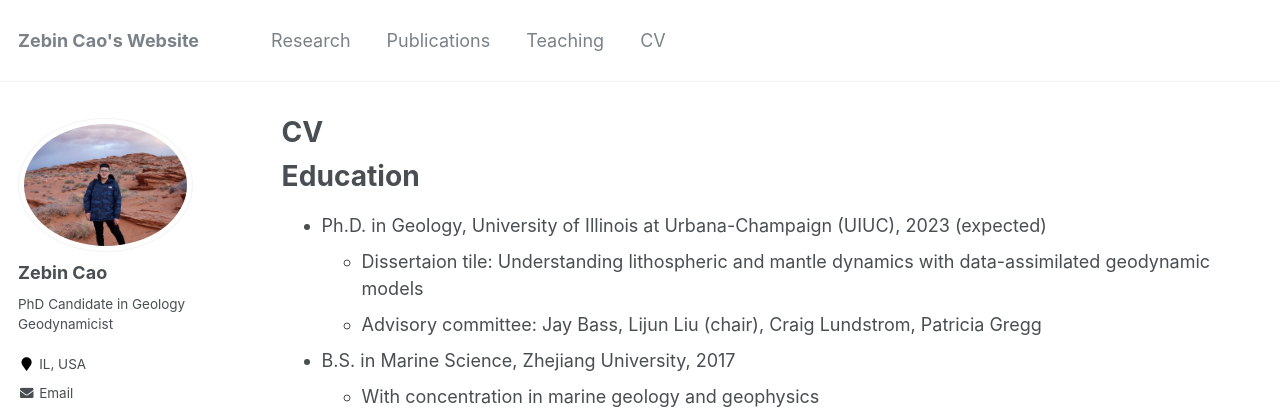
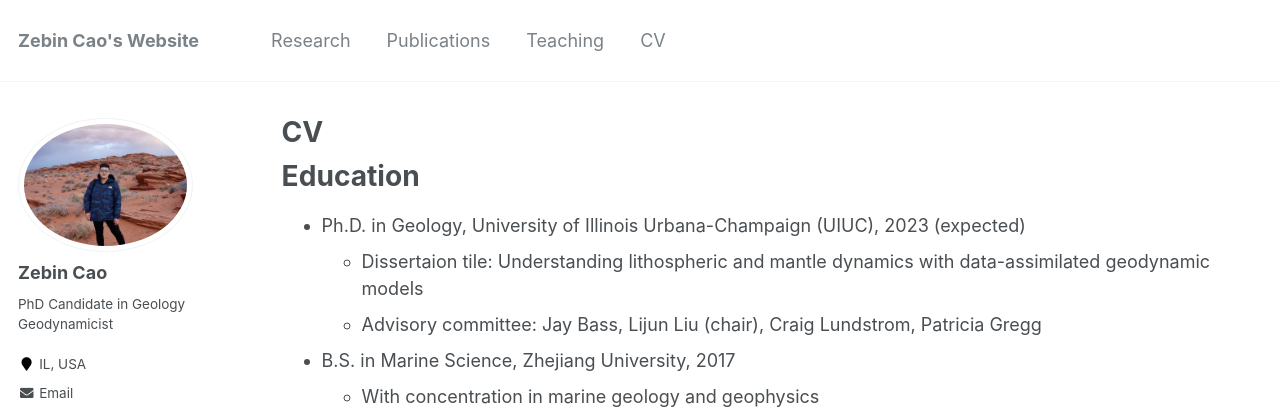
Before and after one commit to ZebinCao/ZebinCao.github.io, a Jekyll site: the page built from _pages/cv.md, in a window 1280 px wide and 900 px high. Shown: the top 409 px of the window. Built offline with Jekyll 4.4.1, drawn with Linux system fonts in a browser that asks for light colours; some web fonts are replaced.

Commit message:
Correct some names

```diff
--- a/_pages/cv.md
+++ b/_pages/cv.md
@@ -11,7 +11,7 @@ redirect_from:
 
 Education
 ======
-* Ph.D. in Geology, University of Illinois at Urbana-Champaign (UIUC), 2023 (expected)
+* Ph.D. in Geology, University of Illinois Urbana-Champaign (UIUC), 2023 (expected)
   * Dissertaion tile: Understanding lithospheric and mantle dynamics with data-assimilated geodynamic models
   * Advisory committee: Jay Bass, Lijun Liu (chair), Craig Lundstrom, Patricia Gregg
 
```
Also changed, not shown: _pages/about.md (+1 -1 lines).
